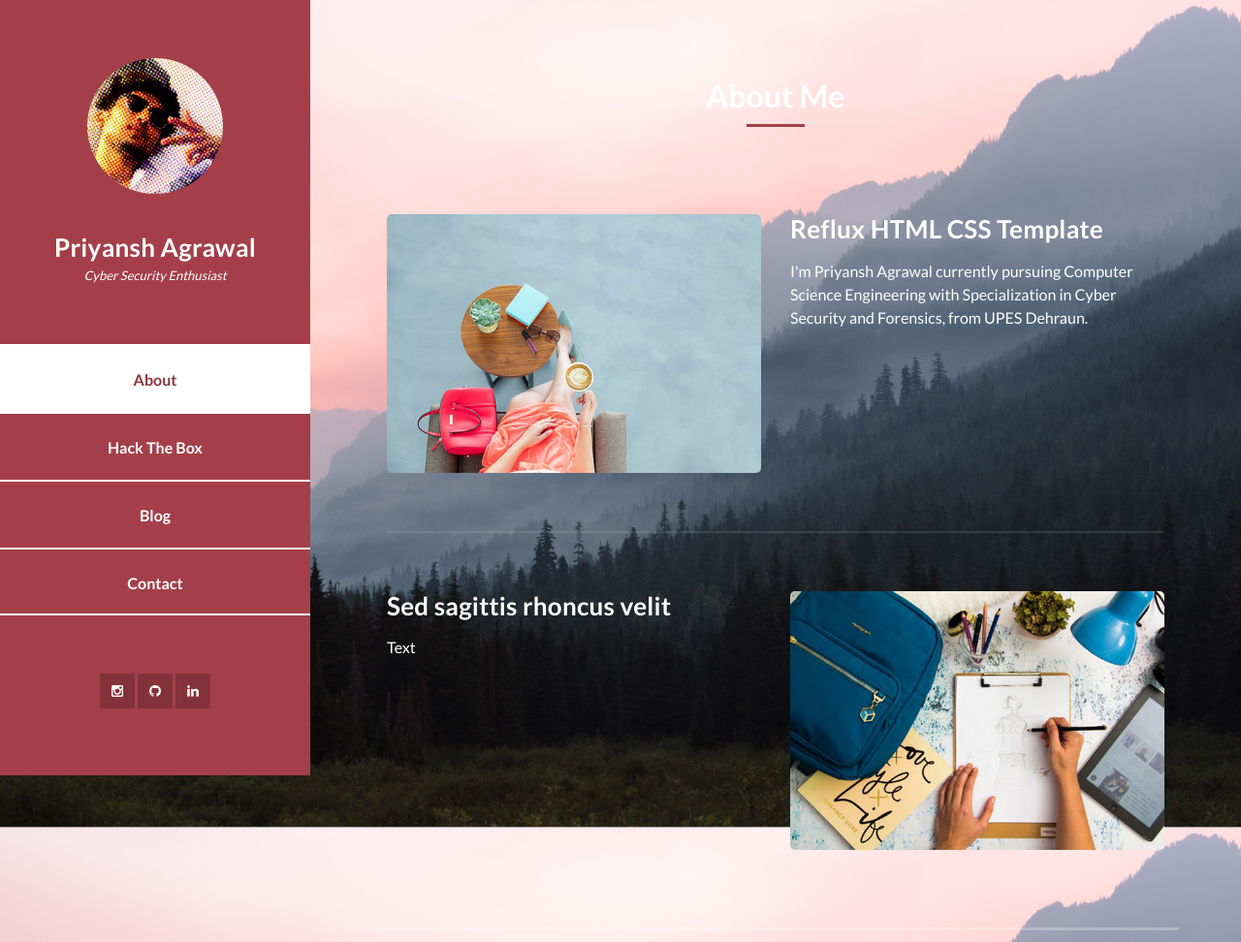
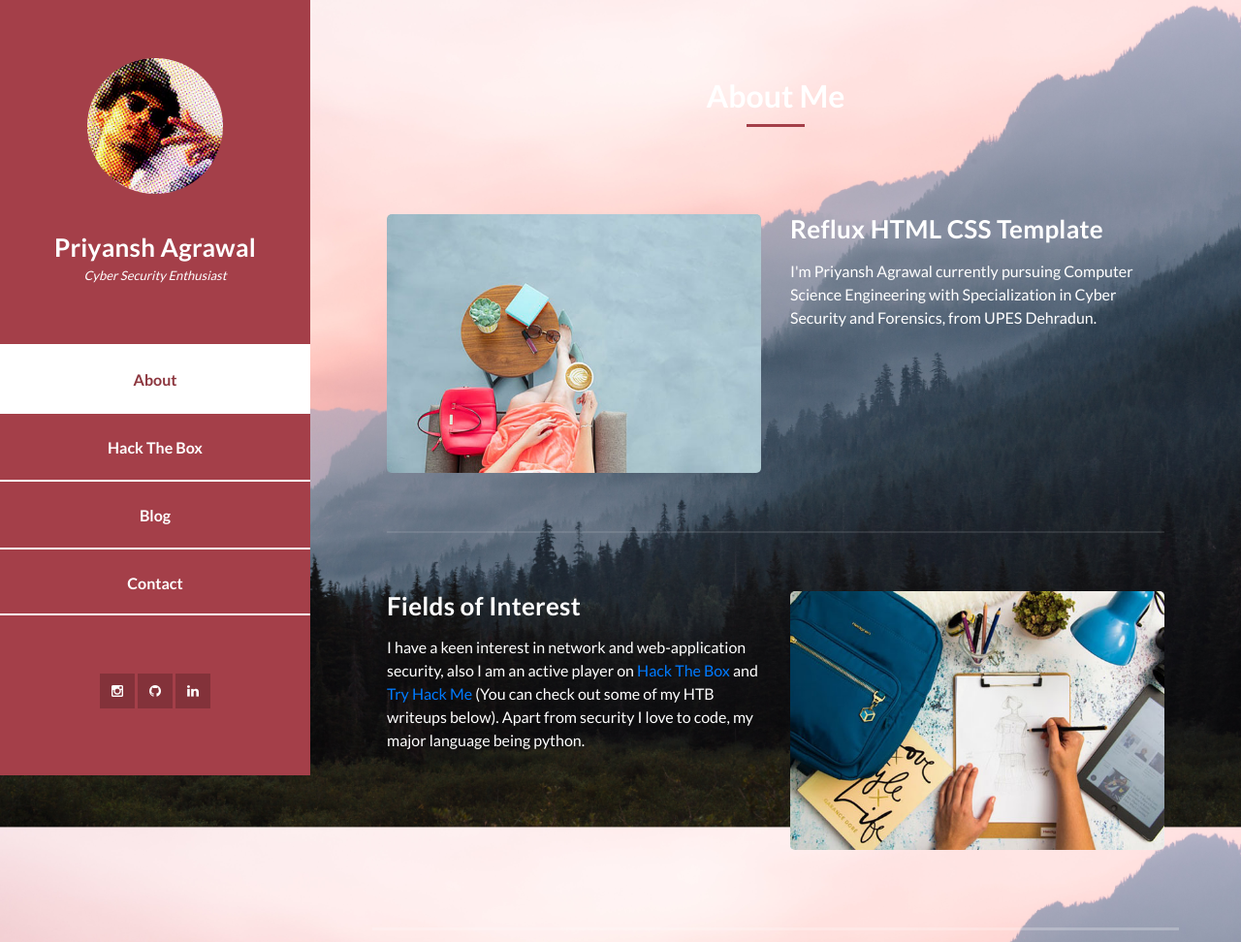
Before and after one commit to agpriyansh/PersonalWebsite, a Flask app: page /home in a window 1280 px wide. Shown: the top 972 px of the page at 97% size. Run offline with Flask 2, Linux system fonts and the light colour scheme; data that the repository does not hold is empty; some libraries are stand-ins or nearby versions.

Commit message:
Added 2nd part of About Me section

```diff
--- a/templates/home.html
+++ b/templates/home.html
@@ -36,7 +36,7 @@ Priyansh Agrawal
             <div class="right-text">
               <h4>Reflux HTML CSS Template</h4>
               <p>
-                I'm Priyansh Agrawal currently pursuing Computer Science Engineering with Specialization in Cyber Security and Forensics, from UPES Dehraun.
+                I'm Priyansh Agrawal currently pursuing Computer Science Engineering with Specialization in Cyber Security and Forensics, from UPES Dehradun.
               </p>
             </div>
           </div>
@@ -48,9 +48,9 @@ Priyansh Agrawal
         <div class="row">
           <div class="col-md-6">
             <div class="left-text">
-              <h4>Sed sagittis rhoncus velit</h4>
+              <h4>Fields of Interest</h4>
               <p>
-                Text
+                I have a keen interest in network and web-application security, also I am an active player on <a href="https://hackthebox.eu">Hack The Box</a> and <a href="https://tryhackme.com">Try Hack Me</a> (You can check out some of my HTB writeups below). Apart from security I love to code, my major language being python.
               </p>
             </div>
           </div>
```
